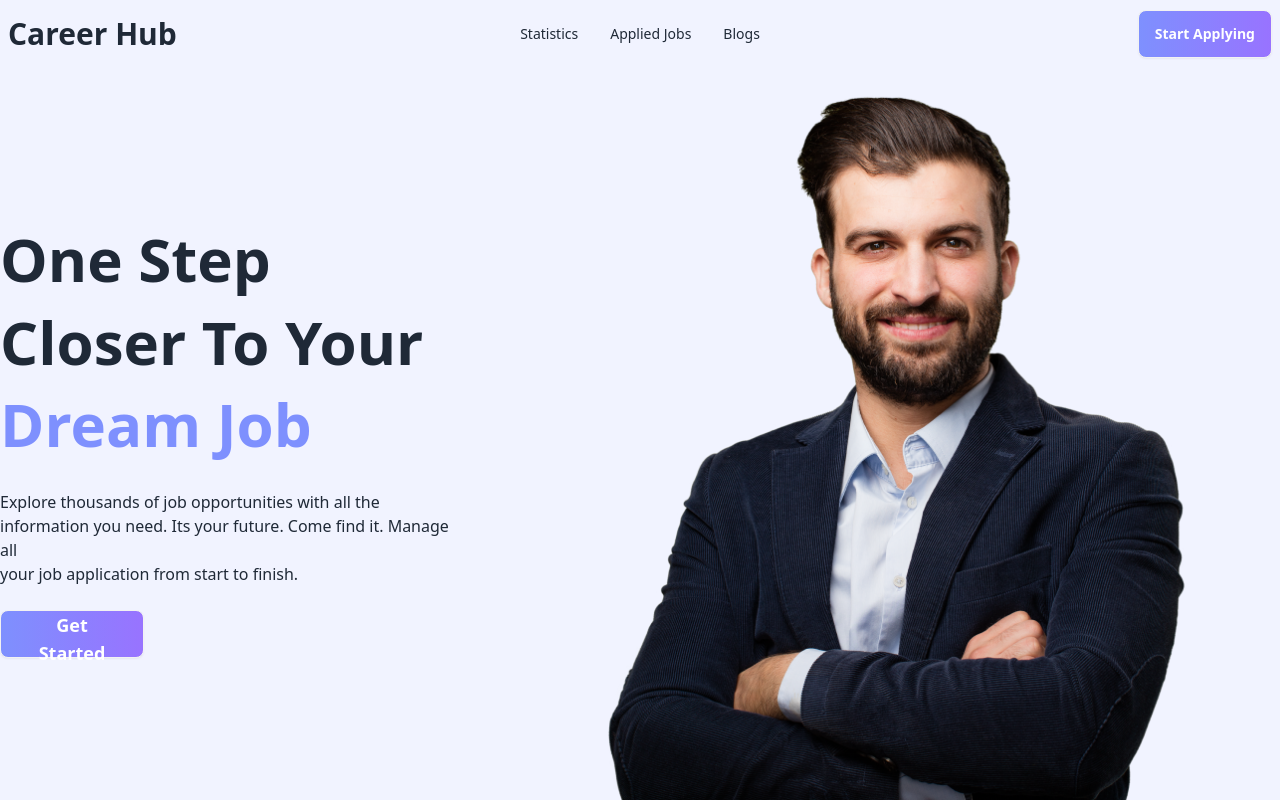
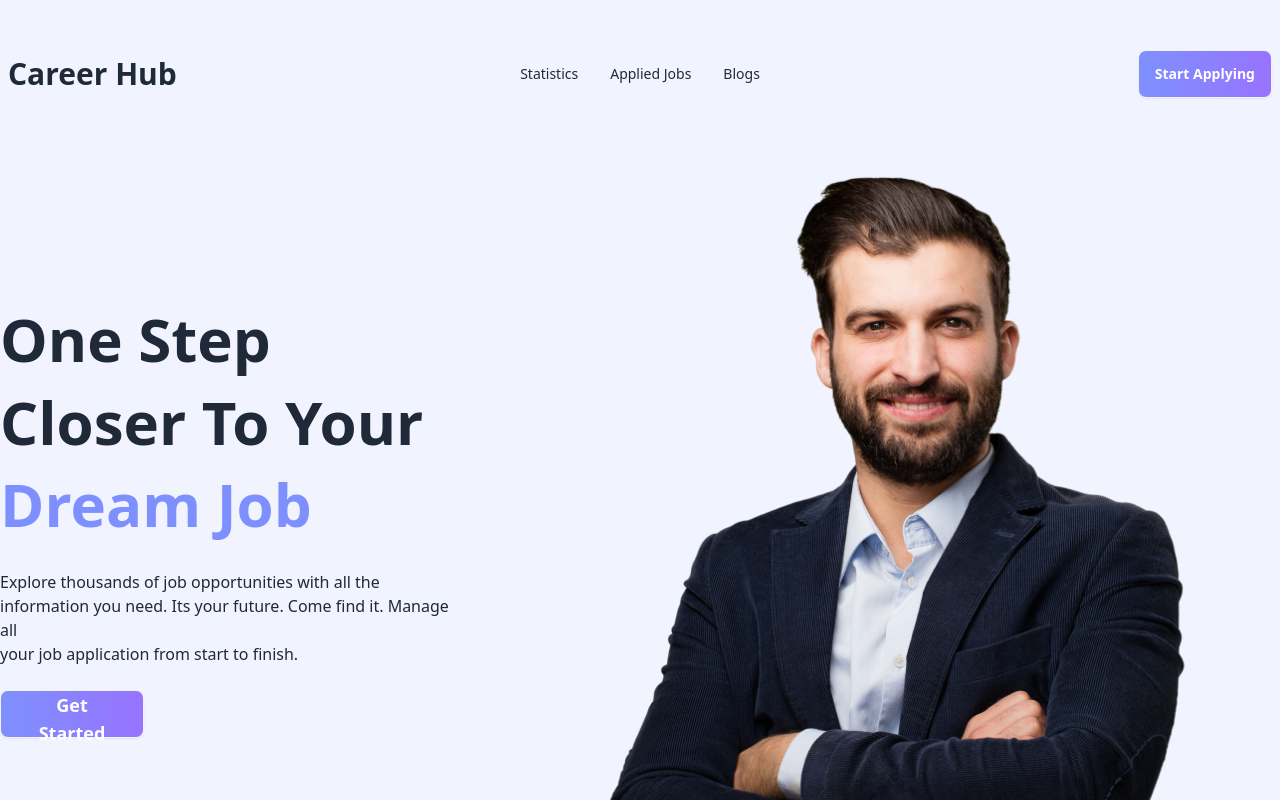
Before and after one commit to AsaduzzamanSohun/career-hub-react-router, a React (Vite) app: page / in a window 1280 px wide. Shown: the top 800 px of the page. Built offline with nearby package versions, Linux system fonts and the light colour scheme.

Commit message:
more padding on navbar added

```diff
--- a/src/components/Navbar/Navbar.jsx
+++ b/src/components/Navbar/Navbar.jsx
@@ -12,7 +12,7 @@ const Navbar = () => {
     </>
 
     return (
-        <nav className="bg-[#f1f3ff]">
+        <nav className="bg-[#f1f3ff] py-10">
             <div className="max-w-7xl mx-auto">
                 <div className="navbar">
                     <div className="navbar-start">
```
